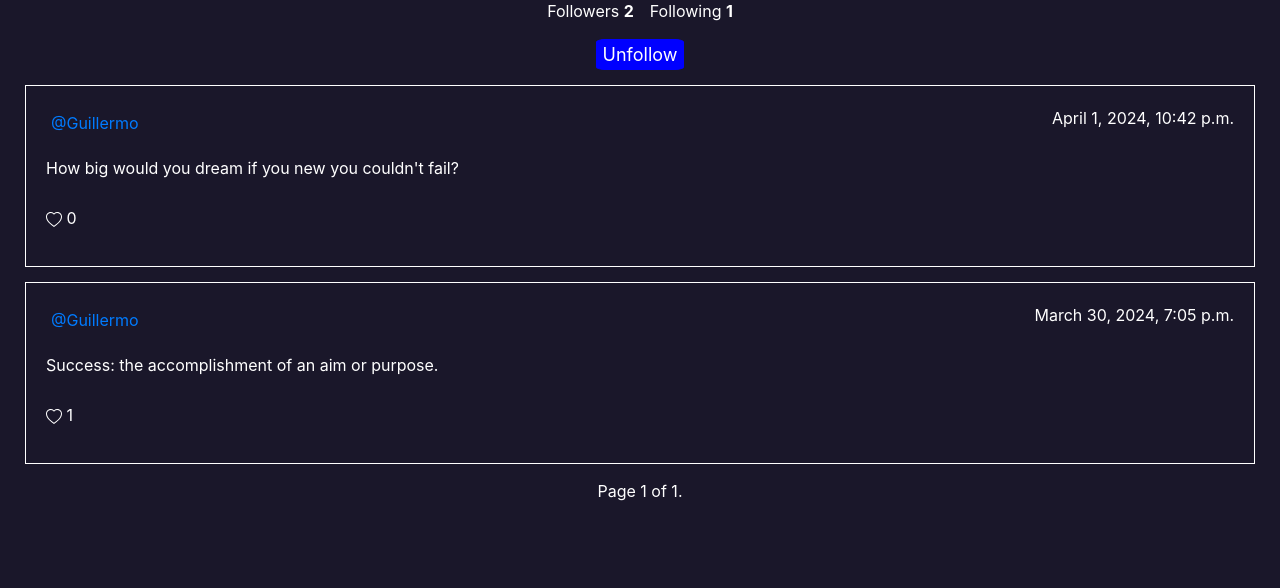
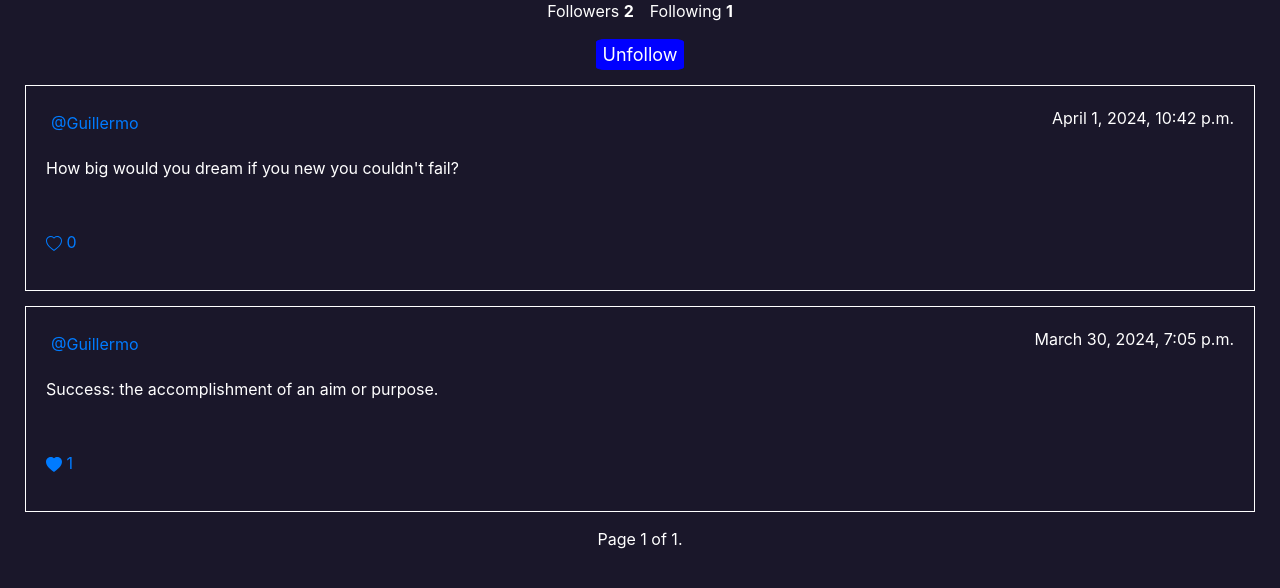
Before and after one commit to Franco-Postulka/Social-Network, a Django app: a page that uses network/templates/network/profile.html in a window 1280 px wide. Shown: the part 135-723 px from the top of the page. Run offline with Django 3.2, Linux system fonts and the light colour scheme; a user stored in the database is signed in; data comes from the database, SQL or seed files in the repository; both versions use the stored data as it was after the commit; some libraries are stand-ins or nearby versions.

Commit message:
All features ready

```diff
--- a/network/static/network/profile.js
+++ b/network/static/network/profile.js
@@ -1,5 +1,5 @@
 document.addEventListener('DOMContentLoaded',function(){
-    const  buttom = document.querySelector('#follow_buttom')
+    const  buttom = document.querySelector('#average_button')
     const logged_user = document.querySelector('#hidden-element').innerHTML
     let username = document.querySelector('#username').innerHTML
     username = username.slice(1,username.length)
--- a/network/static/network/styles.css
+++ b/network/static/network/styles.css
@@ -20,14 +20,18 @@ body{
     min-height: 60px;
 }
 
-#submit{
-    font-size: 20px;
+#average_button{
+    font-size: 18px;
     color: white;
     background-color: blue;
     border: 1px solid blue;
     border-radius: 10%;
+    outline: none;
 }
-
+#average_button:hover{
+    background-color: rgb(33, 33, 134);
+    border: 1px solid rgb(33, 33, 134);
+}
 .post{
     padding: 15px;
     border: 1px solid white;
@@ -62,18 +66,6 @@ a:hover{
 #username{
     font-size: 35px;
     margin: 0 auto;
-}
-#follow_buttom{
-    font-size: 18px;
-    color: white;
-    background-color: blue;
-    border: 1px solid blue;
-    border-radius: 10%;
-    outline: none;
-}
-#follow_buttom:hover{
-    background-color: rgb(33, 33, 134);
-    border: 1px solid rgb(33, 33, 134);
 }
 
 .step-links{
--- a/network/templates/network/index.html
+++ b/network/templates/network/index.html
@@ -11,7 +11,7 @@
             <form action="{% url 'post' %}" method="POST">
                 {% csrf_token %}
                 <textarea name="text" class="textarea" required></textarea>
-                <input type="submit" value="Post" id="submit">
+                <input type="submit" value="Post" id="average_button">
             </form>
         </div>
     </div>
--- a/network/templates/network/profile.html
+++ b/network/templates/network/profile.html
@@ -12,7 +12,7 @@
             <p>Following <strong id="following">{{following}}</strong></p>
         </div>
         <div class="follow_information">
-            <button id="follow_buttom"></button>
+            <button id="average_button"></button>
         </div>
     </div>
     {% if posts %}
@@ -38,9 +38,41 @@
                     </div>
                 {% endif %}
                 <div>
-                    <p><svg xmlns="http://www.w3.org/2000/svg" width="16" height="16" fill="currentColor" class="bi bi-heart" viewBox="0 0 16 16">
-                        <path d="m8 2.748-.717-.737C5.6.281 2.514.878 1.4 3.053c-.523 1.023-.641 2.5.314 4.385.92 1.815 2.834 3.989 6.286 6.357 3.452-2.368 5.365-4.542 6.286-6.357.955-1.886.838-3.362.314-4.385C13.486.878 10.4.28 8.717 2.01zM8 15C-7.333 4.868 3.279-3.04 7.824 1.143q.09.083.176.171a3 3 0 0 1 .176-.17C12.72-3.042 23.333 4.867 8 15"/>
-                    </svg> {{ post.likes.all.count }}</p>
+                    {%  if post.id in liked_post_ids %}
+                        <button onclick="like('{{post.pk}}','like')" class="like-button" style="display: none;"  id="like_post{{post.pk}}">
+                            &nbsp;
+                            <p>
+                                <svg xmlns="http://www.w3.org/2000/svg" width="16" height="16" fill="currentColor" class="bi bi-heart" viewBox="0 0 16 16">
+                                    <path d="m8 2.748-.717-.737C5.6.281 2.514.878 1.4 3.053c-.523 1.023-.641 2.5.314 4.385.92 1.815 2.834 3.989 6.286 6.357 3.452-2.368 5.365-4.542 6.286-6.357.955-1.886.838-3.362.314-4.385C13.486.878 10.4.28 8.717 2.01zM8 15C-7.333 4.868 3.279-3.04 7.824 1.143q.09.083.176.171a3 3 0 0 1 .176-.17C12.72-3.042 23.333 4.867 8 15"/>
+                                </svg> <span> {{ post.likes.all.count }}</span>
+                            </p>
+                        </button>
+                        <button onclick="like('{{post.pk}}','unlike')" class="unlike-button" id="unlike_post{{post.pk}}">
+                            &nbsp;
+                            <p>
+                                <svg xmlns="http://www.w3.org/2000/svg" width="16" height="16" fill="currentColor" class="bi bi-heart-fill" viewBox="0 0 16 16">
+                                    <path fill-rule="evenodd" d="M8 1.314C12.438-3.248 23.534 4.735 8 15-7.534 4.736 3.562-3.248 8 1.314"/>
+                                </svg> <span> {{ post.likes.all.count }}</span>
+                            </p>
+                        </button>
+                    {% else %}
+                        <button onclick="like('{{post.pk}}','like')" class="like-button" id="like_post{{post.pk}}">
+                            &nbsp;
+                            <p>
+                                <svg xmlns="http://www.w3.org/2000/svg" width="16" height="16" fill="currentColor" class="bi bi-heart" viewBox="0 0 16 16">
+                                    <path d="m8 2.748-.717-.737C5.6.281 2.514.878 1.4 3.053c-.523 1.023-.641 2.5.314 4.385.92 1.815 2.834 3.989 6.286 6.357 3.452-2.368 5.365-4.542 6.286-6.357.955-1.886.838-3.362.314-4.385C13.486.878 10.4.28 8.717 2.01zM8 15C-7.333 4.868 3.279-3.04 7.824 1.143q.09.083.176.171a3 3 0 0 1 .176-.17C12.72-3.042 23.333 4.867 8 15"/>
+                                </svg> <span>{{ post.likes.all.count }}</span>
+                            </p>
+                        </button>
+                        <button  onclick="like('{{post.pk}}','unlike')" class="unlike-button" style="display: none;" id="unlike_post{{post.pk}}">
+                            &nbsp;
+                            <p>
+                                <svg xmlns="http://www.w3.org/2000/svg" width="16" height="16" fill="currentColor" class="bi bi-heart-fill" viewBox="0 0 16 16">
+                                    <path fill-rule="evenodd" d="M8 1.314C12.438-3.248 23.534 4.735 8 15-7.534 4.736 3.562-3.248 8 1.314"/>
+                                </svg> <span>{{ post.likes.all.count }}</span>
+                            </p>
+                        </button>
+                    {% endif %}
                 </div>
             </div>
         {% endfor %}
--- a/network/views.py
+++ b/network/views.py
@@ -98,7 +98,13 @@ def profile(request, username):
     paginator = Paginator(posts,10)
     page_number = request.GET.get('page')
     posts = paginator.get_page(page_number)
-    return render(request, "network/profile.html", {'username':user,'followers':followers,'following':follwing,'posts':posts, 'logged_user':request.user})
+
+    logged_user = request.user
+    if request.user.is_authenticated:
+        liked_post_ids = Post.objects.filter(likes=logged_user).values_list('id', flat=True)
+    else:
+        liked_post_ids = []
+    return render(request, "network/profile.html", {'username':user,'followers':followers,'following':follwing,'posts':posts, 'logged_user':request.user,'liked_post_ids':liked_post_ids})
 
 
 
@@ -110,12 +116,18 @@ def following(request):
 
         for following_profile in following_profiles:
             following_users.append(following_profile.user)
-
         posts = Post.objects.filter(user__in=following_users).order_by('-date')
         paginator = Paginator(posts,10)
         page_number = request.GET.get('page')
         posts = paginator.get_page(page_number)
-        return render(request,'network/following.html',{'posts':posts,'logged_user':request.user})
+
+        logged_user = request.user
+        if request.user.is_authenticated:
+            liked_post_ids = Post.objects.filter(likes=logged_user).values_list('id', flat=True)
+        else:
+            liked_post_ids = []
+
+        return render(request,'network/following.html',{'posts':posts,'logged_user':logged_user,'liked_post_ids':liked_post_ids})
     else:
         return HttpResponseRedirect(reverse('login'))
 
```
Also changed, not shown: network/templates/network/following.html (+40 -3 lines), db.sqlite3.
